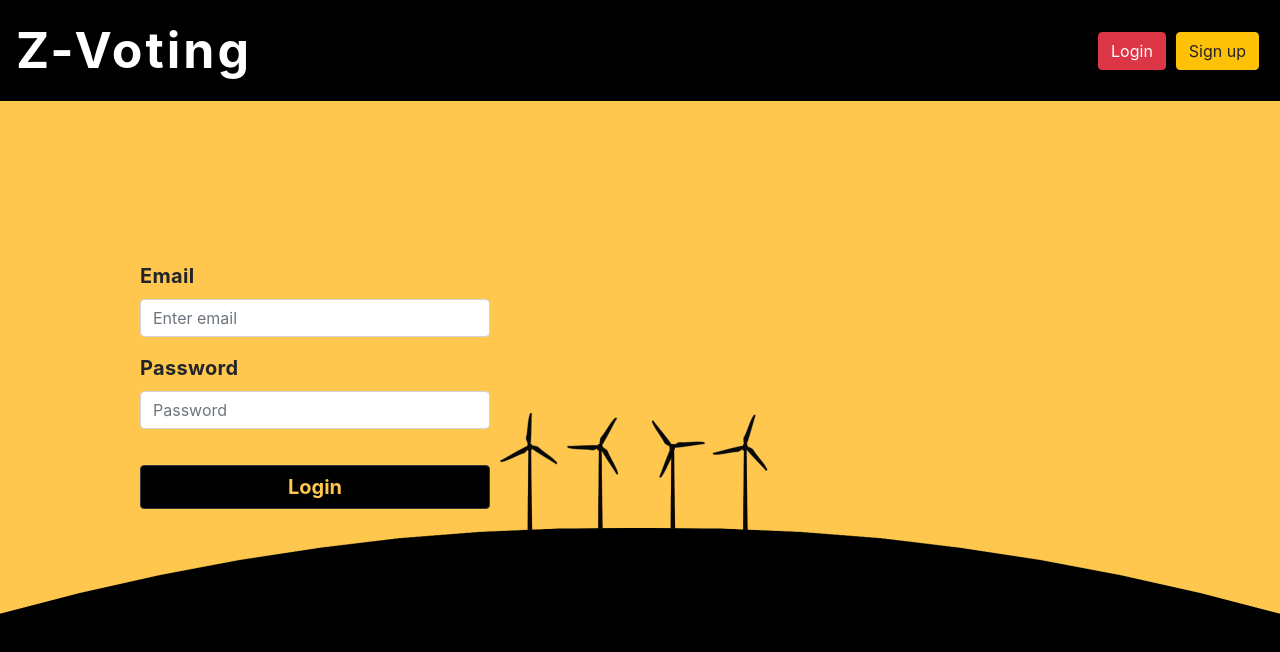
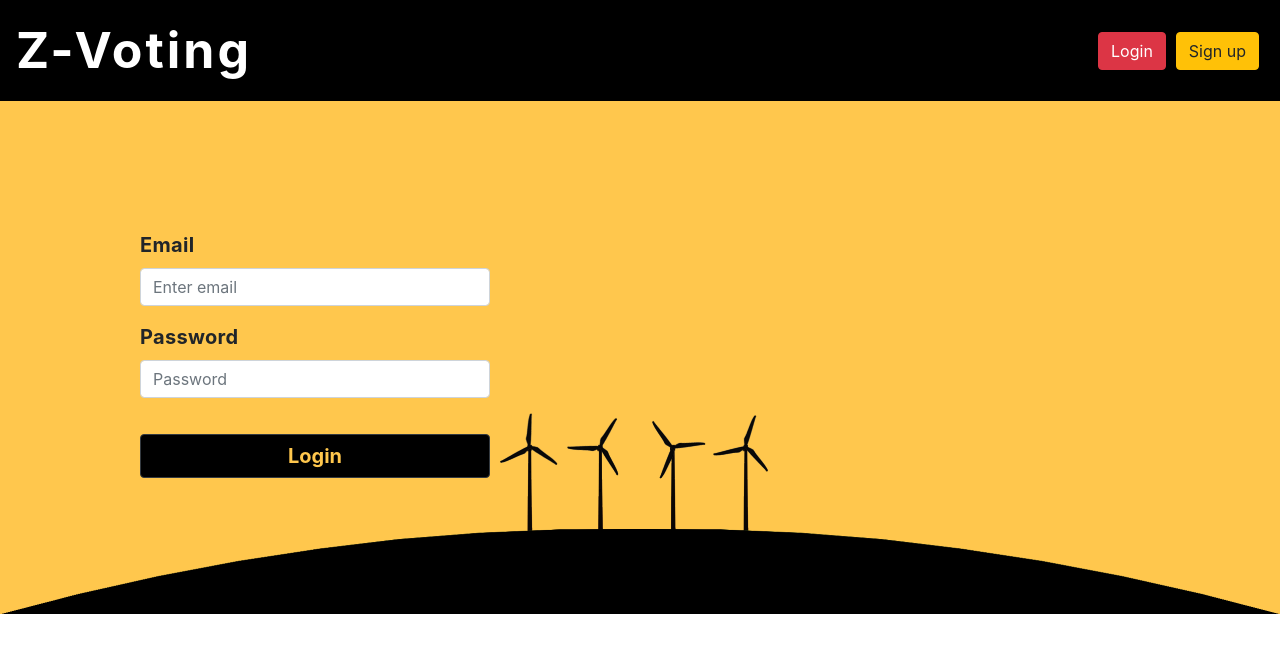
Before and after one commit to Narendranath2/e-voting, a React (Create React App) app: page /login in a window 1280 px wide. Shown: the top 652 px of the page. Built offline with nearby package versions, Linux system fonts and the light colour scheme.

Commit message:
cropped login background

```diff
--- a/src/App.css
+++ b/src/App.css
@@ -5,20 +5,6 @@
 .App-logo {
   height: 40vmin;
   pointer-events: none;
-}
-body{
-}
-
-.back {
-  /* The image used */
-  background-image: url("./bck.png");
-  background-color:"black";
-  /* Full height */
-  height: 100%;
-  /* Center and scale the image nicely */
-  background-position: center;
-  background-repeat: no-repeat;
-  background-size: cover;
 }
 
 .Login-btn {
--- a/src/Login.js
+++ b/src/Login.js
@@ -19,10 +19,10 @@ class Login extends React.Component {
 
     render() {
         return (
-            <body>
-                <img src={img} style={{ width: "100%"}}></img>
+            <div>
+                <img src={img} style={{ width: "100%" }}></img>
                 <div>
-                    <Form style={{ marginTop: "-50%", position: "absolute" }}>
+                    <Form style={{ marginTop: "-30%", position: "absolute" }}>
                         <Form.Group controlId="formGroupEmail">
                             <Form.Label style={{ width: 300, marginLeft: "40%", fontSize: 20, fontWeight: "bold", letterSpacing: 0.3 }}>Email</Form.Label>
                             <Form.Control type="email" placeholder="Enter email" style={{ width: 350, marginLeft: "40%" }} />
@@ -33,10 +33,10 @@ class Login extends React.Component {
                         </Form.Group>
                         <Button variant="dark" type="submit" style={{ width: 350, marginLeft: "40%", fontWeight: "bold", fontSize: 20, backgroundColor: "black", color: "#FFC74D", marginTop: 20 }}>
                             Login
-                </Button>
+                        </Button>
                     </Form>
                 </div>
-            </body>
+            </div>
         );
     }
 
--- a/src/Signup.js
+++ b/src/Signup.js
@@ -5,7 +5,7 @@ import { Form, Button, Col } from 'react-bootstrap'
 function Signup() {
     return (
         <div>
-            <Form style={{}}>
+            <Form>
                 <Form.Row style={{padding:20}}>
                     <Col>
                         <Form.Label style={{fontWeight:"bold"}}>First Name</Form.Label>
```
Also changed, not shown: src/bck.png.
